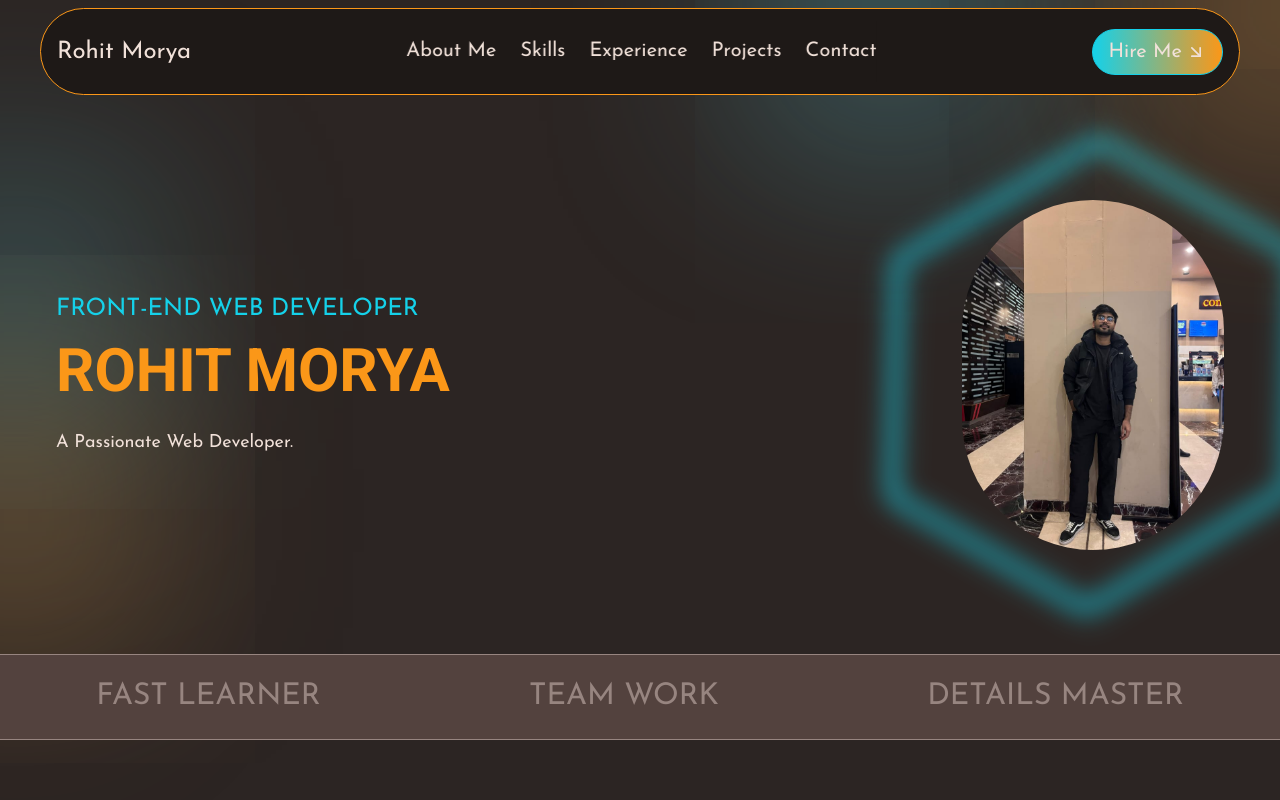
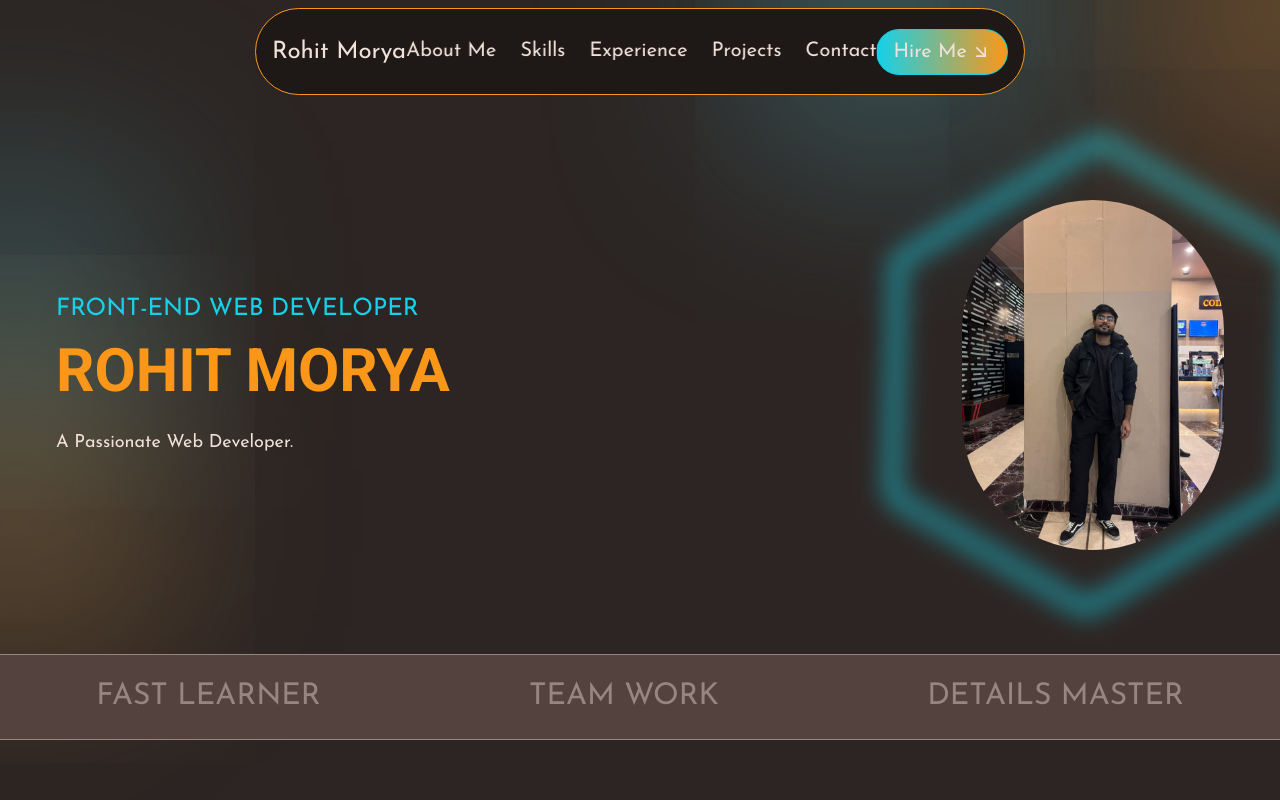
Before and after one commit to Rohit6375/Rohit-Portfolio, a React (Vite) app: page / in a window 1280 px wide. Shown: the top 800 px of the page. Built offline with nearby package versions, Linux system fonts and the light colour scheme.

Commit message:
commit10

```diff
--- a/src/components/navbar/NavbarMain.jsx
+++ b/src/components/navbar/NavbarMain.jsx
@@ -9,7 +9,7 @@ const NavbarMain = () => {
   const toggleMenu = () => setMenuOpen(!menuOpen);
 
   return (
-    <nav className="w-full fixed z-20 left-0 top-0 px-2 sm:px-4 mt-2">
+    <nav className="w-full fixed z-20 top-0 flex justify-center mt-2 px-2 sm:px-4">
       <div className="flex items-center justify-between bg-black border-[0.5px] border-orange rounded-full px-4 py-3 max-w-[95%] sm:max-w-[60%] lg:max-w-[1200px] mx-auto overflow-hidden">
 
         {/* Logo */}
```
